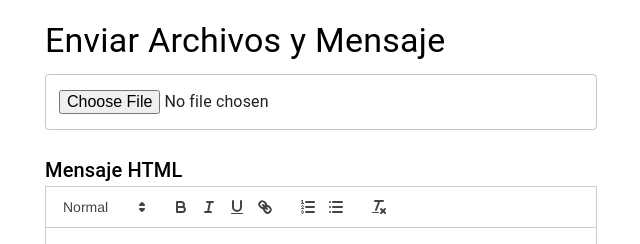
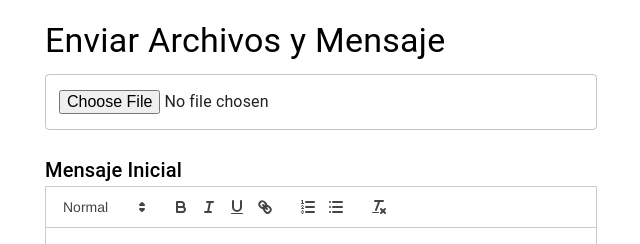
Before and after one commit to tomasp92/san-bartolo-fe, a React (Create React App) app: page / in a window 1280 px wide. Shown: the top 244 px of the page, without its empty margins (319-959 px from the left). Built offline with nearby package versions, Linux system fonts and the light colour scheme.

Commit message:
mensaje inicial no mensaje html

```diff
--- a/src/FormPage.js
+++ b/src/FormPage.js
@@ -70,7 +70,6 @@ const FormPage = () => {
 
       <form onSubmit={handleSubmit(onSubmit)}>
         <Grid container spacing={3}>
-          {/* Campo para el archivo de Excel */}
           <Grid item xs={12}>
             <TextField
               fullWidth
@@ -82,18 +81,16 @@ const FormPage = () => {
             />
           </Grid>
 
-          {/* Editor HTML */}
           <Grid item xs={12}>
-            <Typography variant="h6">Mensaje HTML</Typography>
+            <Typography variant="h6">Mensaje Inicial</Typography>
             <ReactQuill
               theme="snow"
               value={htmlMessage}
               onChange={setHtmlMessage}
-              style={{ height: '300px', marginBottom: '30px' }}  // Ajustamos el tamaño del editor
+              style={{ height: '300px', marginBottom: '30px' }}
             />
           </Grid>
 
-          {/* Campo para la contraseña */}
           <Grid item xs={12} style={{ marginBottom: '20px' }}>
             <TextField
               fullWidth
```
